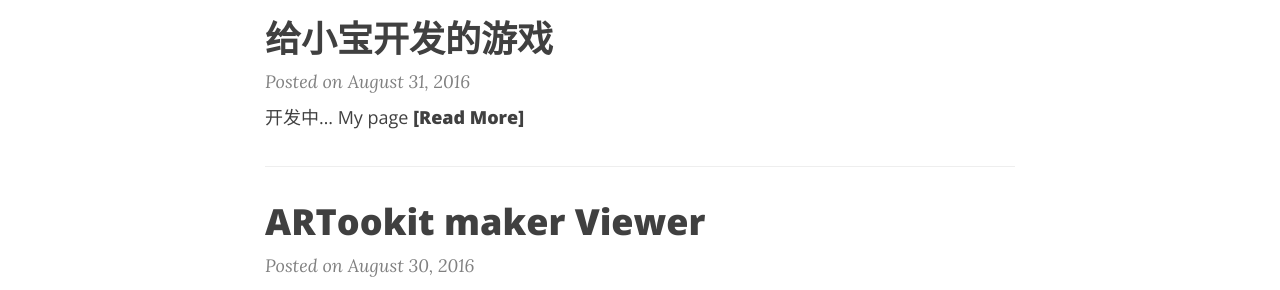
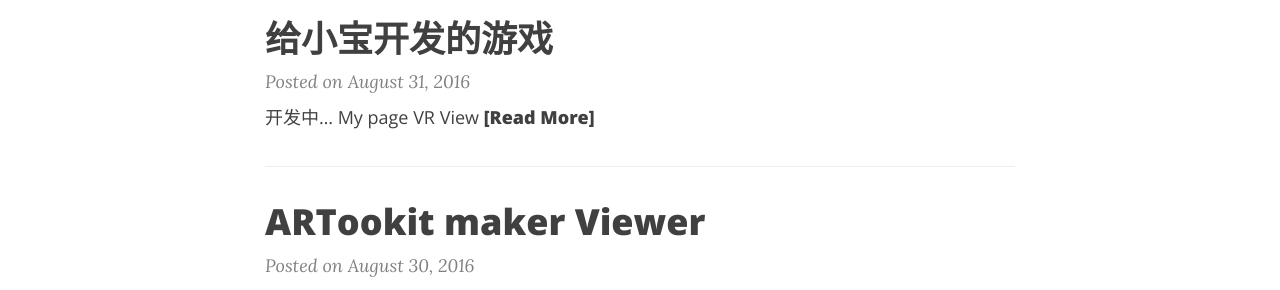
Before and after one commit to zhuyiif/zhuyiif.github.io, a Jekyll site: the page built from index.html, in a window 1280 px wide and 900 px high, scrolled down 761 px. Shown: the part 155-445 px from the top of the window. Built offline with Jekyll 4.4.1, drawn with Linux system fonts in a browser that asks for light colours; nearby versions of some CDN libraries; the list of posts is cut into pages by our own code.

Commit message:
Update 2016-08-31-Gameforkid.markdown

```diff
--- a/_posts/2016-08-31-Gameforkid.markdown
+++ b/_posts/2016-08-31-Gameforkid.markdown
@@ -7,6 +7,7 @@
 开发中...
 
 [My page](/PattersGameForKid/gameindex.html)
+[VR View](/vrview/index.html)
 
 [jekyll-docs]: http://jekyllrb.com/docs/home
 [jekyll-gh]:   https://github.com/jekyll/jekyll
```
